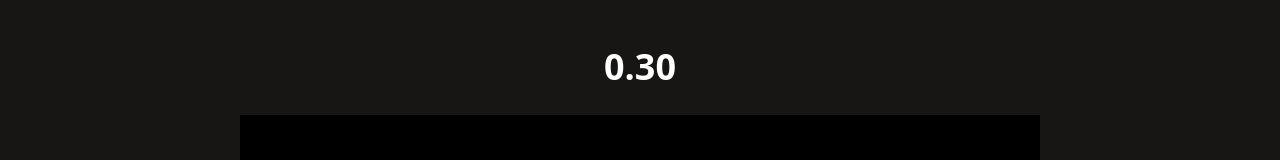
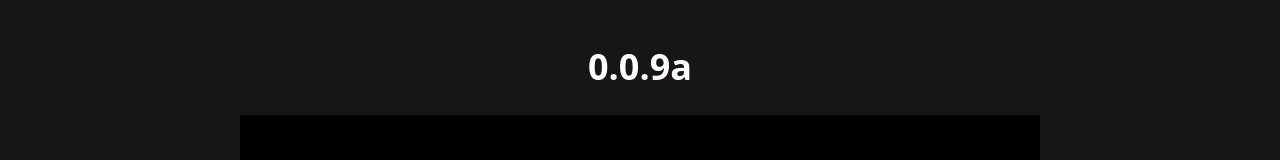
Before and after one commit to CaveGameDev/009, a SvelteKit app: page / in a window 1280 px wide. Shown: the top 160 px of the page. Built offline with nearby package versions, Linux system fonts and the light colour scheme.

Commit message:
Update +page.svelte

```diff
--- a/src/routes/+page.svelte
+++ b/src/routes/+page.svelte
@@ -19,7 +19,7 @@
 </script>
 
 <header>
-	<h1>0.30</h1>
+	<h1>0.0.9a</h1>
 	<div>
 		<GameDisplay />
 	</div>
```
